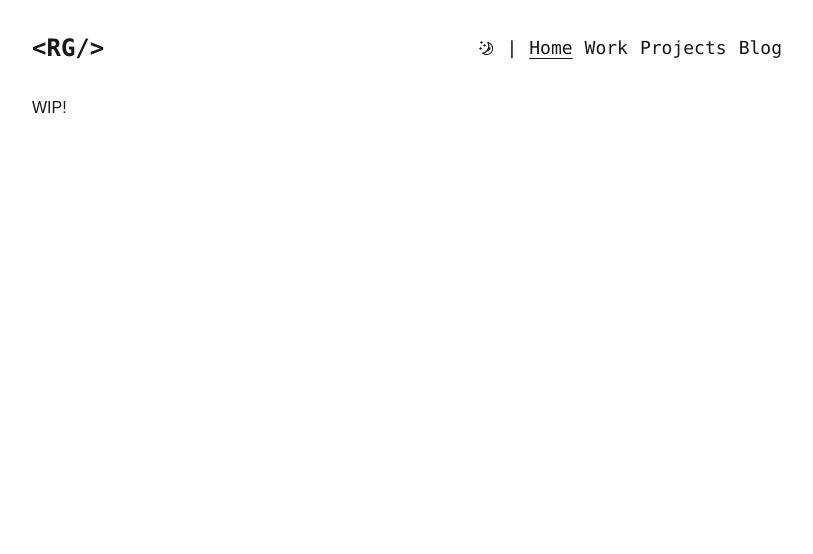
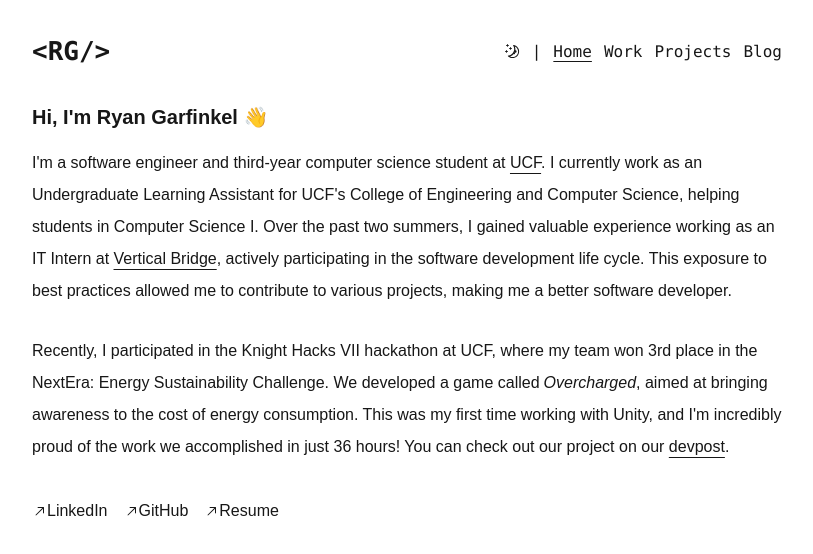
Before and after one commit to RyanGarfinkel/portfolio, a Next.js app: page / in a window 1280 px wide. Shown: the top 554 px of the page, without its empty margins (233-1046 px from the left). Built offline with nearby package versions, Linux system fonts and the light colour scheme.

Commit message:
Filled in home page

```diff
--- a/src/components/navbar.tsx
+++ b/src/components/navbar.tsx
@@ -13,18 +13,12 @@ const Navbar: React.FC<NavbarProps> = ({ isDarkMode, toggleDarkMode }) => {
 
     return (
         <div className='flex flex-row justify-between items-center w-full mx-auto sm:my-6 md:my-8 font-mono'>
-            <div className='font-semibold sm:text-lg md:text-2xl'>
+            <div className='font-semibold sm:text-[22px] md:text-[26px]'>
                 { '<RG/>'}
             </div>
-            <div className='flex flex-row items-center gap-3 sm:text-sm md:text-lg'>
+            <div className='flex flex-row items-center gap-3 sm:text-[15px] lg:text-[16px]'>
                 <button onClick={toggleDarkMode}>
-                    {
-                        isDarkMode ? (
-                            <SunIcon/>
-                        ) : (
-                            <MoonIcon/>
-                        )
-                    }
+                    { isDarkMode ? ( <SunIcon/> ) : ( <MoonIcon/> ) }
                 </button>
                 <div>|</div>
                 <Link href='/' className={path === '/' ? 'underline underline-offset-4' : ''}>Home</Link>
--- a/src/pages/index.tsx
+++ b/src/pages/index.tsx
@@ -1,8 +1,46 @@
+import { ArrowTopRightIcon } from '@radix-ui/react-icons';
+
+const linkedin = 'https://www.linkedin.com/in/ryan-garfinkel/';
+const github = 'https://github.com/RyanGarfinkel';
+const resume = '/resume.pdf';
+const ucf = 'https://www.ucf.edu/';
+const vb = 'https://www.verticalbridge.com/';
+const devpost = 'https://devpost.com/software/overcharged';
 
 const Home = () => {
+
   return (
-    <div>
-      WIP!
+    <div className='flex flex-col w-full'>
+      <div className='text-xl font-semibold'>
+        Hi, I&apos;m Ryan Garfinkel &#x1F44B;
+      </div>
+      <div className='my-4 leading-loose'>
+        <div className='mb-7'>
+          I&apos;m a software engineer and third-year computer science student at <a href={ucf} className='underline underline-offset-[5px]'>UCF</a>. I currently work as an Undergraduate
+          Learning Assistant for UCF&apos;s College of Engineering and Computer Science, helping students in Computer Science I. Over the past two summers, I gained valuable experience
+          working as an IT Intern at <a href={vb} className='underline underline-offset-[5px]'>Vertical Bridge</a>, actively participating in the software development life cycle. This
+          exposure to best practices allowed me to contribute to various projects, making me a better software developer.
+        </div>
+        <div>
+          Recently, I participated in the Knight Hacks VII hackathon at UCF, where my team won 3rd place in the NextEra: Energy Sustainability Challenge. We developed a game called
+          <span className='italic ml-1'>Overcharged</span>, aimed at bringing awareness to the cost of energy consumption. This was my first time working with Unity, and I&apos;m incredibly
+          proud of the work we accomplished in just 36 hours! You can check out our project on our <a href={devpost} className='underline underline-offset-[5px]'>devpost</a>.
+        </div>
+      </div>
+      <div className='flex flex-row sm:gap-2 lg:gap-4 my-5 text-mono'>
+        <a href={linkedin} className='flex flex-row items-center hover:underline underline-offset-[5px]'>
+          <ArrowTopRightIcon/>
+          LinkedIn
+        </a>
+        <a href={github} className='flex flex-row items-center hover:underline underline-offset-[5px]'>
+          <ArrowTopRightIcon/>
+          GitHub
+        </a>
+        <a href={resume} className='flex flex-row items-center hover:underline underline-offset-[5px]'>
+          <ArrowTopRightIcon/>
+          Resume
+        </a>
+      </div>
     </div>
   );
 };
```
Also changed, not shown: 1 other file (tests, documents, lock files or other folders).
